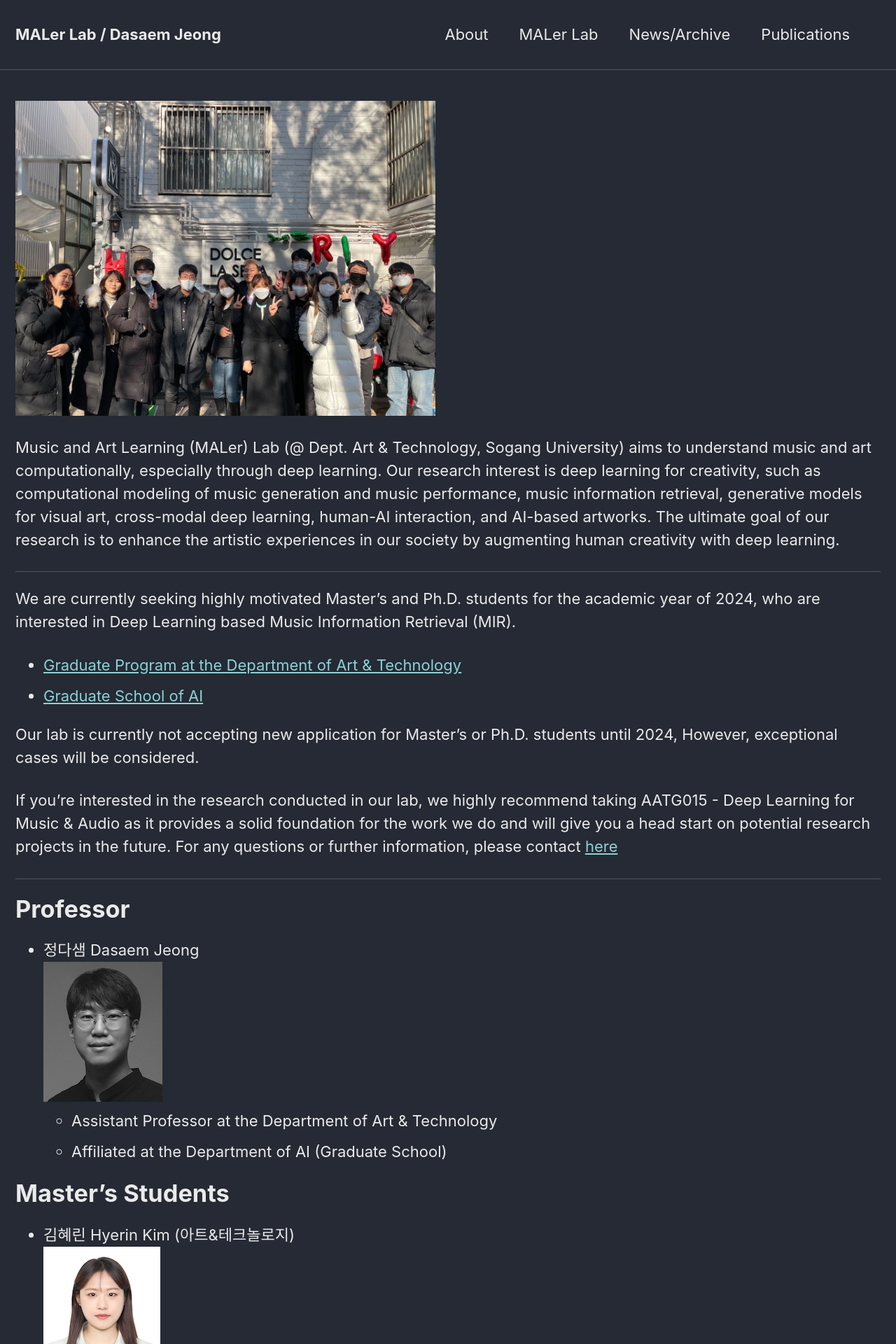
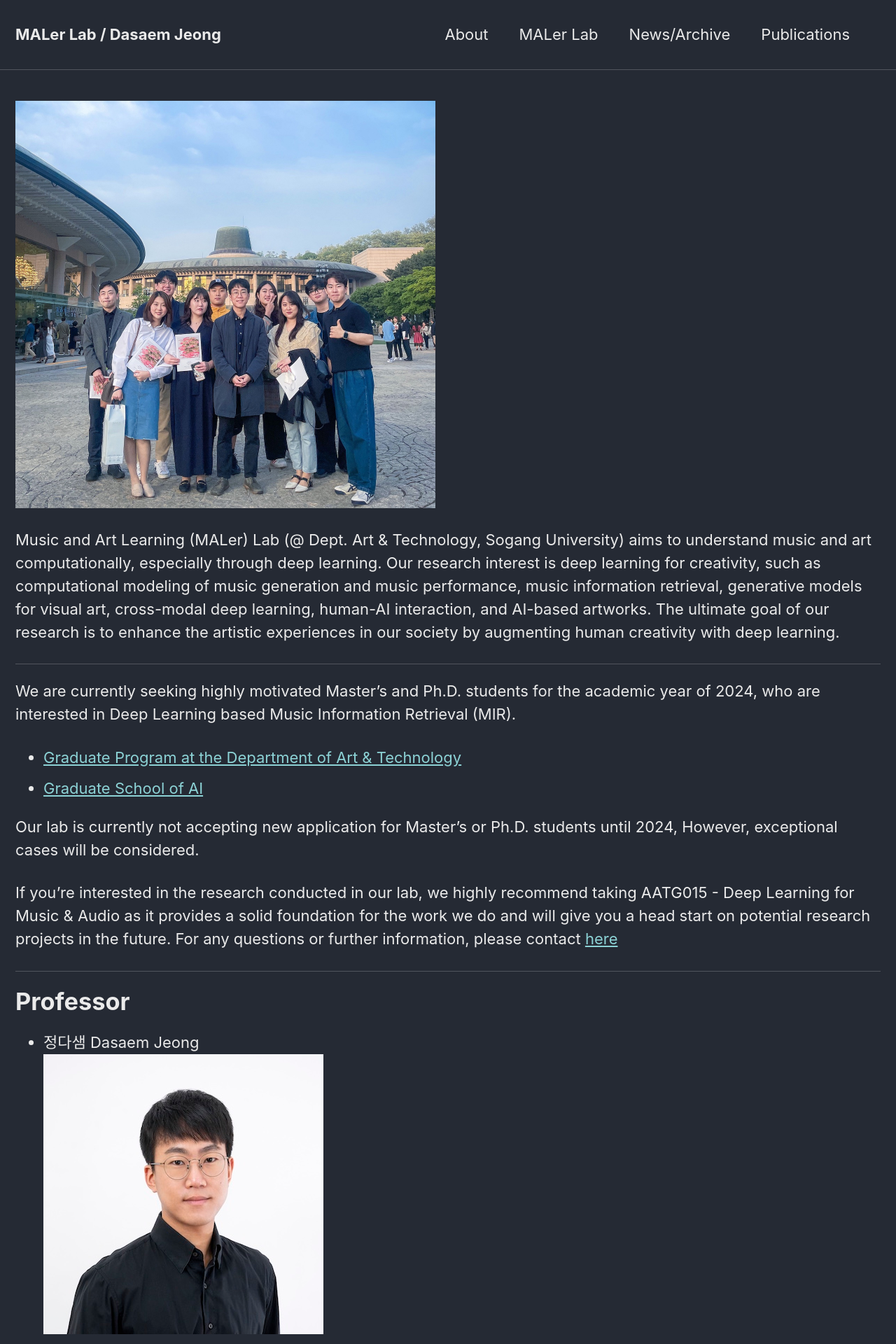
Before and after one commit to jdasam/jdasam.github.io, a Jekyll site: the page built from maler.md, in a window 1280 px wide. Shown: the top 1920 px of the page at 70% size. Built offline with Jekyll 4.4.1, drawn with Linux system fonts in a browser that asks for light colours.

Commit message:
change photo

```diff
--- a/maler.md
+++ b/maler.md
@@ -3,7 +3,7 @@ layout: splash
 title: MALer Lab
 permalink: /maler/
 ---
-[<img src="/assets/images/lab_members2022.jpg" width="600"/>](image.png)
+[<img src="/assets/images/sac.jpg" width="600"/>](image.png)
 
 
 Music and Art Learning (MALer) Lab (@ Dept. Art & Technology, Sogang University) aims to understand music and art computationally, especially through deep learning. Our research interest is deep learning for creativity, such as computational modeling of music generation and music performance, music information retrieval, generative models for visual art, cross-modal deep learning, human-AI interaction, and AI-based artworks. The ultimate goal of our research is to enhance the artistic experiences in our society by augmenting human creativity with deep learning.
@@ -25,7 +25,7 @@ For any questions or further information, please contact [here](mailto:dasaemj@s
 
 # Professor
 - 정다샘 Dasaem Jeong<br />
-![alt]({{ site.url }}{{ site.baseurl }}/assets/images/dasaem_jeong_profile_small.jpeg)
+![alt]({{ site.url }}{{ site.baseurl }}/assets/images/dasaem_jeong_profile_small.jpg)
 	- Assistant Professor at the Department of Art & Technology
 	- Affiliated at the Department of AI (Graduate School)
 
```
Also changed, not shown: index.md (+1 -1 lines), assets/images/dasaem_jeong_profile_small.jpg (added), assets/images/sac.jpg (added).
